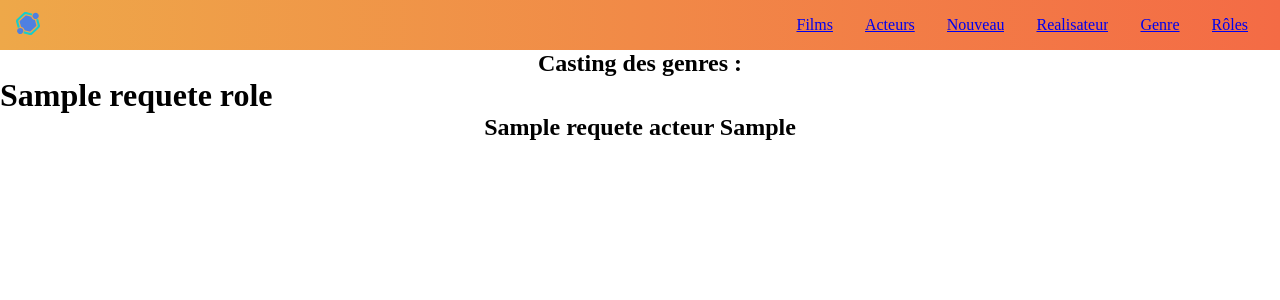
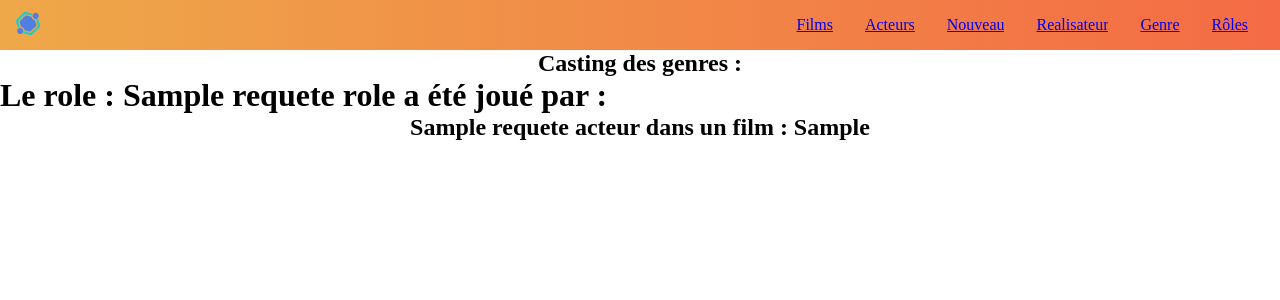
Before and after one commit to sataev12/Cinema_S_Q_L, a PHP site: template view/detailRole.php in a window 1280 px wide. Shown: the top 300 px of the page. Run offline with PHP 8.4, Linux system fonts and the light colour scheme; the template is opened without the code that fills it: most values are stand-ins (such as "Sample title", 1, 10 or a date in 2020); some web fonts are replaced.

Commit message:
Casting des acteurs

```diff
--- a/view/detailRole.php
+++ b/view/detailRole.php
@@ -5,7 +5,7 @@
     // $acteur = $requeteActeur->fetchAll();
     // var_dump($castingRole); die;
 ?>
-<h1><?= $role['NomPersonnage'] ?></h1>
+<h1>Le role : <?= $role['NomPersonnage'] ?> a été joué par :</h1>
 <table class="uk-table uk-table-striped">
     <thead>
 
@@ -16,7 +16,7 @@
             <div class="Casting-detail">
                     <?php
                         foreach($castingRole as $roleDet) { ?>
-                            <h2><?= $roleDet['NomActeur'] ?> <?= $roleDet['dansFilm']?></h2>
+                            <h2><?= $roleDet['NomActeur'] ?> dans un film :  <?= $roleDet['dansFilm']?></h2>
                 <?php   } ?>
 
 
--- a/view/listActeurs.php
+++ b/view/listActeurs.php
@@ -16,7 +16,7 @@
             foreach($acteurs as $acteur) { ?>
                 <tr>
                     <td><?= $acteur["Prenom"] ?></td>
-                    <td><?= $acteur["Nom"] ?>  </td>
+                    <td><?= $acteur["Nom"] ?> <a href="index.php?action=acteurFilmographie&id=<?= $acteur['Id_Acteur'] ?>">Detail d'un acteur</a>  </td>
                 </tr>
         <?php } ?>
     </tbody>
```
